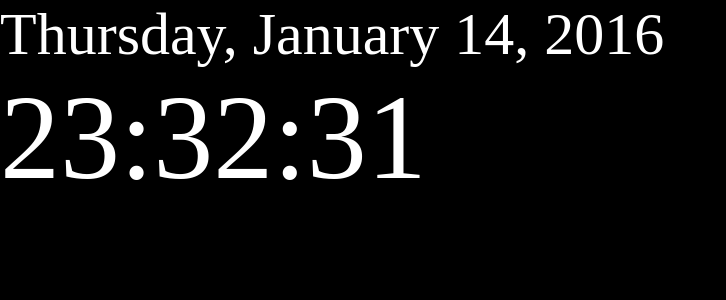
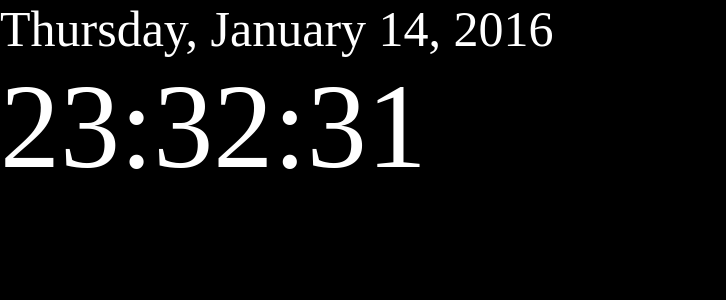
Before and after one commit to BTero/MagicMirror, a PHP site: page / in a window 1280 px wide. Shown: the top 300 px of the page, without its empty margins (0-726 px from the left). Run offline with PHP 8.4, Linux system fonts and the light colour scheme.

Commit message:
Decreased date font size

```diff
--- a/css/main.css
+++ b/css/main.css
@@ -9,7 +9,7 @@ body {
 }
 
 .date{
-  font-size: 60px;
+  font-size: 50px;
 }
 
 .time{
```
